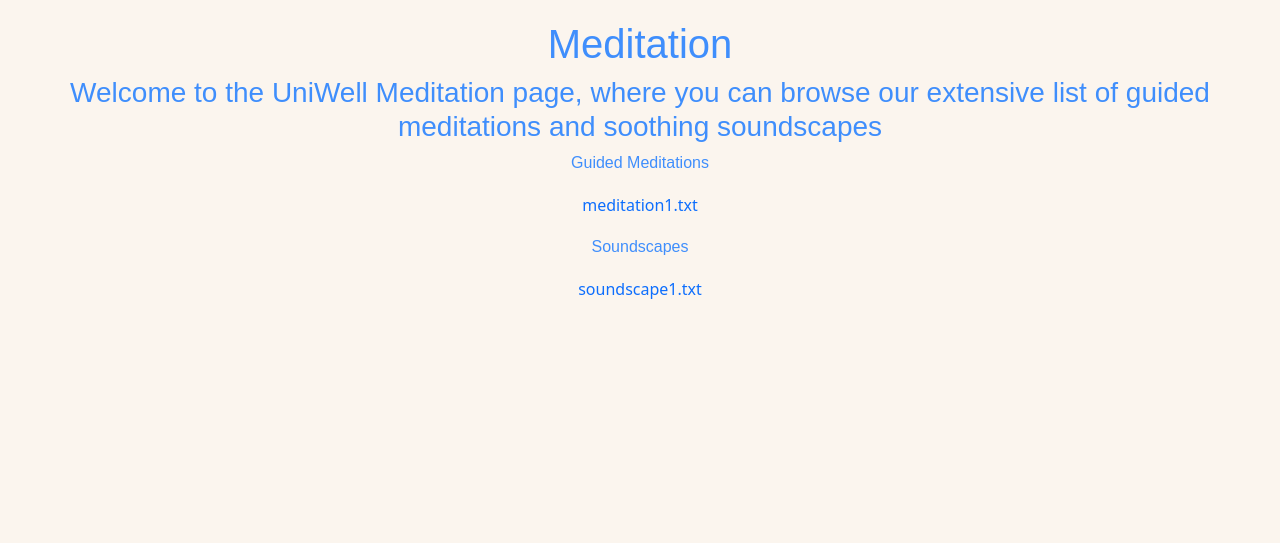
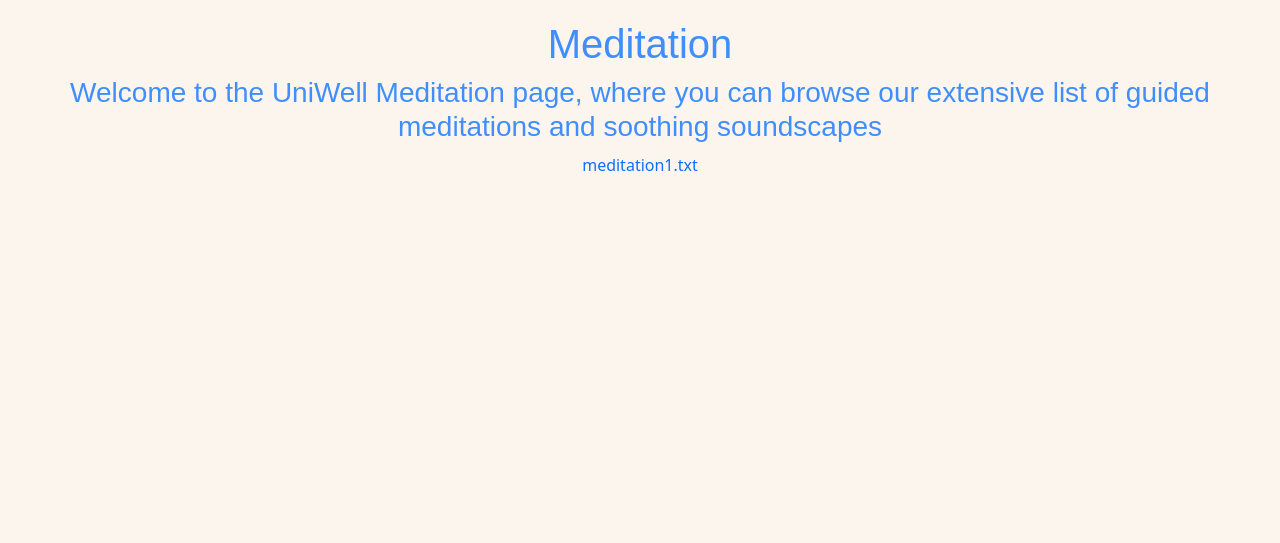
Before and after one commit to steviejaydee/BUSGroupProject, a Flask app: page /meditation in a window 1280 px wide. Shown: the part 98-641 px from the top of the page. Run offline with Flask 3, Linux system fonts and the light colour scheme; the visitor is signed in with stand-in values (Sample User, id 1); some libraries are stand-ins or nearby versions; some web fonts are replaced.

Commit message:
Fixed and simplified the meditations download page

```diff
--- a/app/__init__.py
+++ b/app/__init__.py
@@ -1,9 +1,12 @@
 from flask import Flask
 from flask_mail import Mail
 from config import Config
+import os
 
 app = Flask(__name__, static_folder='static')
 app.config.from_object(Config)
 mail =  Mail(app)
+download_folder = os.path.join(app.root_path, "downloads")
+app.config['DOWNLOAD_FOLDER'] = download_folder
 
 from app import routes
--- a/app/routes.py
+++ b/app/routes.py
@@ -152,30 +152,25 @@ def meditation():
         flash('Please log in to access meditation')
         return redirect(url_for('login'))
 
-    meditations_filepath = os.path.join(current_app.root_path, "static", "meditations")
-    soundscapes_filepath = os.path.join(current_app.root_path, "static", "soundscapes")
+    meditations_filepath = os.path.join(current_app.root_path, "downloads")
     meditations = os.listdir(meditations_filepath)
-    soundscapes = os.listdir(soundscapes_filepath)
     return render_template("meditation.html",
                            meditations = meditations,
-                           soundscapes = soundscapes,
-                           meditations_filepath = meditations_filepath,
-                           soundscapes_filepath = soundscapes_filepath)
+                           meditations_filepath = meditations_filepath)
 
 @app.route('/emergency')
 def emergency():
     return render_template("emergency.html")
 
-@app.route('/download/<filename>', methods=["GET", "POST"])
-def download(file_path, filename):
+@app.route('/download/<filename>/', methods=["GET", "POST"])
+def download(filename):
     try:
         print(session['first_name'])
     except KeyError:
         flash('Please log in to download')
         return redirect(url_for('login'))
-
-    return send_from_directory(file_path,
-                               filename,
+    filepath = current_app.config['DOWNLOAD_FOLDER']
+    return send_from_directory(filepath, filename,
                                as_attachment=True)
 
 @app.route('/guest', methods = ["GET","POST"])
--- a/app/static/soundscapes/soundscape1.txt
+++ /dev/null
@@ -1 +0,0 @@
-This is a second test to see if the download differentiates between file paths!
--- a/app/templates/meditation.html
+++ b/app/templates/meditation.html
@@ -3,24 +3,13 @@
 {% block content %}
 <h1>Meditation</h1>
 <h3>Welcome to the UniWell Meditation page, where you can browse our extensive list of guided meditations and soothing soundscapes</h3>
-<p>Guided Meditations</p>
 <ul>
   {% if meditations %}
     {% for meditation in meditations %}
-  <li><a href="{{ url_for('download', file_path=meditations_filepath, filename=meditation) }}">{{ meditation }}</a></li>
+  <li><a href="{{ url_for('download', filepath=meditations_filepath, filename=meditation) }}">{{ meditation }}</a></li>
     {% endfor %}
   {% else %}
     <li>There are currently no guided meditations lol</li>
   {% endif %}
 </ul>
-<p>Soundscapes</p>
-<ul>
-  {% if soundscapes %}
-    {% for soundscape in soundscapes %}
-  <li><a href="{{ url_for('download', file_path=soundscapes_filepath, filename=soundscape) }}"}>{{ soundscape }}</a></li>
-    {% endfor %}
-  {% else %}
-    <li>There are currently no guided soundscapes lol</li>
-  {% endif %}
-</ul>
 {% endblock %}
```
Also changed, not shown: app/downloads/meditation1.txt (renamed from app/static/meditations/meditation1.txt).
